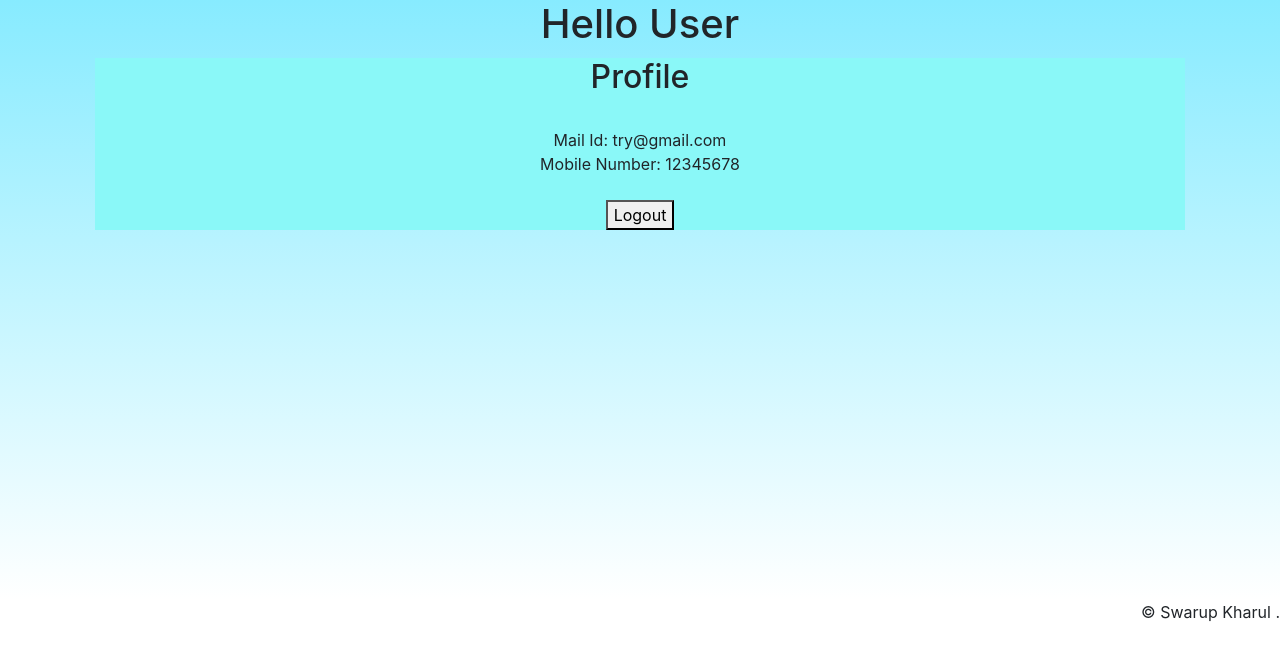
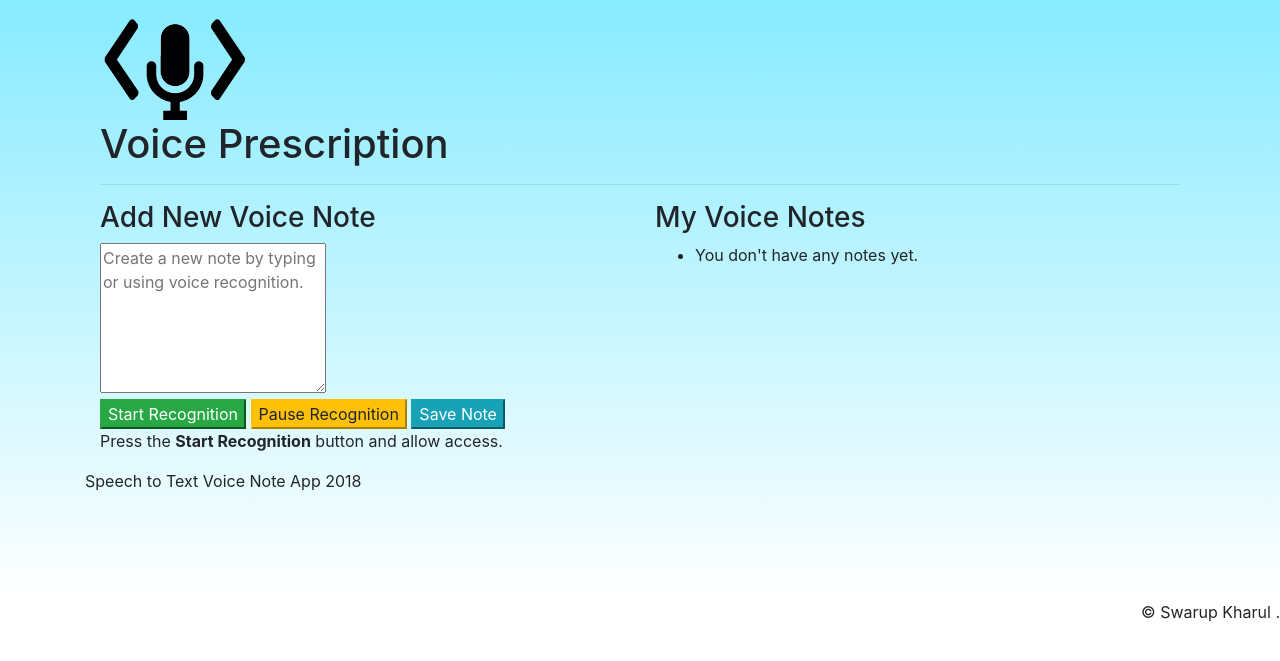
Before and after one commit to SwarupKharul/tryfortry, a Django app: template home/templates/deaf.html in a window 1280 px wide. Shown: the part 56-717 px from the top of the page. Run offline with Django 3.2, Linux system fonts and the light colour scheme; a user stored in the database is signed in; the template is opened without the code that fills it: most values are stand-ins (such as "Sample title", 1, 10 or a date in 2020); some libraries are stand-ins or nearby versions.

Commit message:
added dumb

```diff
--- /dev/null
+++ b/home/static/frontend/assets/js/script.js
@@ -0,0 +1,198 @@
+try {
+    var SpeechRecognition = window.SpeechRecognition || window.webkitSpeechRecognition;
+    var recognition = new SpeechRecognition();
+} catch (e) {
+    console.error(e);
+    $('.no-browser-support').show();
+    $('.app').hide();
+}
+
+
+var noteTextarea = $('#note-textarea');
+var instructions = $('#recording-instructions');
+var notesList = $('ul#notes');
+
+var noteContent = '';
+
+// Get all notes from previous sessions and display them.
+var notes = getAllNotes();
+renderNotes(notes);
+
+
+
+/*-----------------------------
+      Voice Recognition
+------------------------------*/
+
+// If false, the recording will stop after a few seconds of silence.
+// When true, the silence period is longer (about 15 seconds),
+// allowing us to keep recording even when the user pauses.
+recognition.continuous = true;
+
+// This block is called every time the Speech APi captures a line.
+recognition.onresult = function(event) {
+
+    // event is a SpeechRecognitionEvent object.
+    // It holds all the lines we have captured so far.
+    // We only need the current one.
+    var current = event.resultIndex;
+
+    // Get a transcript of what was said.
+    var transcript = event.results[current][0].transcript;
+
+    // Add the current transcript to the contents of our Note.
+    // There is a weird bug on mobile, where everything is repeated twice.
+    // There is no official solution so far so we have to handle an edge case.
+    var mobileRepeatBug = (current == 1 && transcript == event.results[0][0].transcript);
+
+    if (!mobileRepeatBug) {
+        noteContent += transcript;
+        noteTextarea.val(noteContent);
+    }
+};
+
+recognition.onstart = function() {
+    instructions.text('Voice recognition activated. Try speaking into the microphone.');
+}
+
+recognition.onspeechend = function() {
+    instructions.text('You were quiet for a while so voice recognition turned itself off.');
+}
+
+recognition.onerror = function(event) {
+    if (event.error == 'no-speech') {
+        instructions.text('No speech was detected. Try again.');
+    };
+}
+
+
+
+/*-----------------------------
+      App buttons and input
+------------------------------*/
+
+$('#start-record-btn').on('click', function(e) {
+    if (noteContent.length) {
+        noteContent += ' ';
+    }
+    recognition.start();
+});
+
+
+$('#pause-record-btn').on('click', function(e) {
+    recognition.stop();
+    instructions.text('Voice recognition paused.');
+});
+
+// Sync the text inside the text area with the noteContent variable.
+noteTextarea.on('input', function() {
+    noteContent = $(this).val();
+})
+
+$('#save-note-btn').on('click', function(e) {
+    recognition.stop();
+
+    if (!noteContent.length) {
+        instructions.text('Could not save empty note. Please add a message to your note.');
+    } else {
+        // Save note to localStorage.
+        // The key is the dateTime with seconds, the value is the content of the note.
+        saveNote(new Date().toLocaleString(), noteContent);
+
+        // Reset variables and update UI.
+        noteContent = '';
+        renderNotes(getAllNotes());
+        noteTextarea.val('');
+        instructions.text('Note saved successfully.');
+    }
+
+})
+
+
+notesList.on('click', function(e) {
+    e.preventDefault();
+    var target = $(e.target);
+
+    // Listen to the selected note.
+    if (target.hasClass('listen-note')) {
+        var content = target.closest('.note').find('.content').text();
+        readOutLoud(content);
+    }
+
+    // Delete note.
+    if (target.hasClass('delete-note')) {
+        var dateTime = target.siblings('.date').text();
+        deleteNote(dateTime);
+        target.closest('.note').remove();
+    }
+});
+
+
+
+/*-----------------------------
+      Speech Synthesis
+------------------------------*/
+
+function readOutLoud(message) {
+    var speech = new SpeechSynthesisUtterance();
+
+    // Set the text and voice attributes.
+    speech.text = message;
+    speech.volume = 1;
+    speech.rate = 1;
+    speech.pitch = 3;
+
+    window.speechSynthesis.speak(speech);
+}
+
+
+
+/*-----------------------------
+      Helper Functions
+------------------------------*/
+
+function renderNotes(notes) {
+    var html = '';
+    if (notes.length) {
+        notes.forEach(function(note) {
+            html += `<li class="note">
+        <p class="header">
+          <span class="date">${note.date}</span>
+          <a href="#" class="listen-note" title="Listen to Note">Listen to Note</a>
+          <a href="#" class="delete-note" title="Delete">Delete</a>
+        </p>
+        <p class="content">${note.content}</p>
+      </li>`;
+        });
+    } else {
+        html = '<li><p class="content">You don\'t have any notes yet.</p></li>';
+    }
+    notesList.html(html);
+}
+
+
+function saveNote(dateTime, content) {
+    localStorage.setItem('note-' + dateTime, content);
+}
+
+
+function getAllNotes() {
+    var notes = [];
+    var key;
+    for (var i = 0; i < localStorage.length; i++) {
+        key = localStorage.key(i);
+
+        if (key.substring(0, 5) == 'note-') {
+            notes.push({
+                date: key.replace('note-', ''),
+                content: localStorage.getItem(localStorage.key(i))
+            });
+        }
+    }
+    return notes;
+}
+
+
+function deleteNote(dateTime) {
+    localStorage.removeItem('note-' + dateTime);
+}
--- a/home/templates/deaf.html
+++ b/home/templates/deaf.html
@@ -1,33 +1,58 @@
-<style>
-    .bg {
-        background-color: rgb(138, 248, 248);
-        margin: 10px;
-
-    }
-</style>
-
 {% extends "base.html" %}
-
+{% load static %}
 {% block content %}
 
-
-<center>
-    <h1>Hello User</h1>
-</center>
-<div class="bg">
-    <center>
-        <h2>Profile</h2>
-
-        <br>
-        Mail Id: {{ user.email }}
-        <br>
-        Mobile Number: {{ user.mob }}
-        <br><br>
-        <form method="POST" action="{% url 'logoutuser' %}">
-            {% csrf_token %}
-            <button id="Btn" type="submit">Logout</button>
-        </form>
-    </center>
+<div class="container-fluid align-center">
+    <img src="{% static 'frontend/assets/img/code-mic-150.png' %}" alt="Voice Note App Logo">
+    <h1>Voice Prescription</h1>
+    <hr>
+    <div class="app">
+        <div class="row">
+            <div class="col-md-6 align-center">
+                <h3>Add New Voice Note</h3>
+                <div class="input-single">
+                    <textarea id="note-textarea" placeholder="Create a new note by typing or using voice recognition."
+                        rows="6"></textarea>
+                </div>
+                <button id="start-record-btn" class="btn-success" title="Start Recording">Start Recognition</button>
+                <button id="pause-record-btn" class="btn-warning" title="Pause Recording">Pause Recognition</button>
+                <button id="save-note-btn" class="btn-info" title="Save Note">Save Note</button>
+                <p id="recording-instructions">Press the
+                    <strong>Start Recognition</strong> button and allow access.
+                </p>
+            </div>
+            <div class="col-md-6 align-center">
+                <h3>My Voice Notes</h3>
+                <ul id="notes">
+                    <li>
+                        <p class="no-notes">You don't have any notes.</p>
+                    </li>
+                </ul>
+            </div>
+        </div>
+        <!-- /row -->
+    </div>
+    <!-- /app -->
 </div>
 
+<div id="footer">
+    <div class="clearfix1">
+        <div class="container">
+            <div class="row">
+
+                <div class="center">
+                    <p>Speech to Text Voice Note App 2018</p>
+                </div>
+
+            </div>
+            <!-- /row -->
+        </div>
+        <!-- /container -->
+    </div>
+</div>
+<!-- /footer -->
+
+<script src="https://cdnjs.cloudflare.com/ajax/libs/jquery/3.2.1/jquery.min.js"></script>
+<script src="{% static 'frontend/assets/js/script.js' %}"></script>
+
 {% endblock %}
```
Also changed, not shown: home/static/frontend/assets/css/style.css (added, +103 -0 lines), home/static/frontend/speech.js (added, +77 -0 lines), home/templates/profile - Copy.html (added, +33 -0 lines), home/templates/tp.py (added, +121 -0 lines), db.sqlite3, home/static/frontend/assets/ico/favicon.ico (added), home/static/frontend/assets/img/code-mic-150.png (added), home/static/frontend/assets/img/vna-1.gif (added), home/static/frontend/style.css (added), 1 other file.
